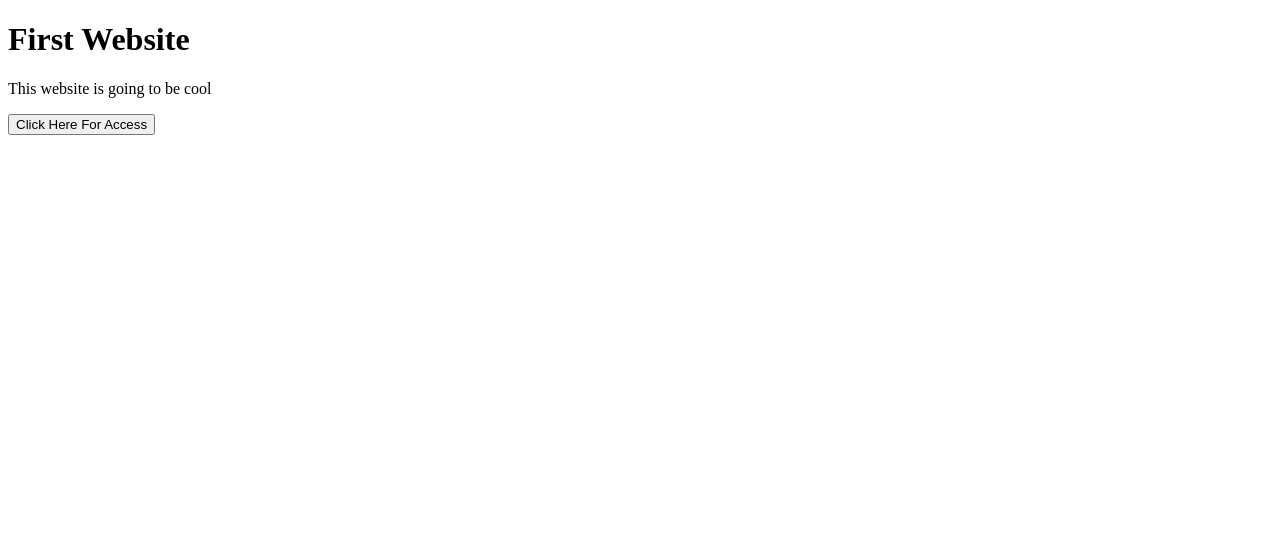
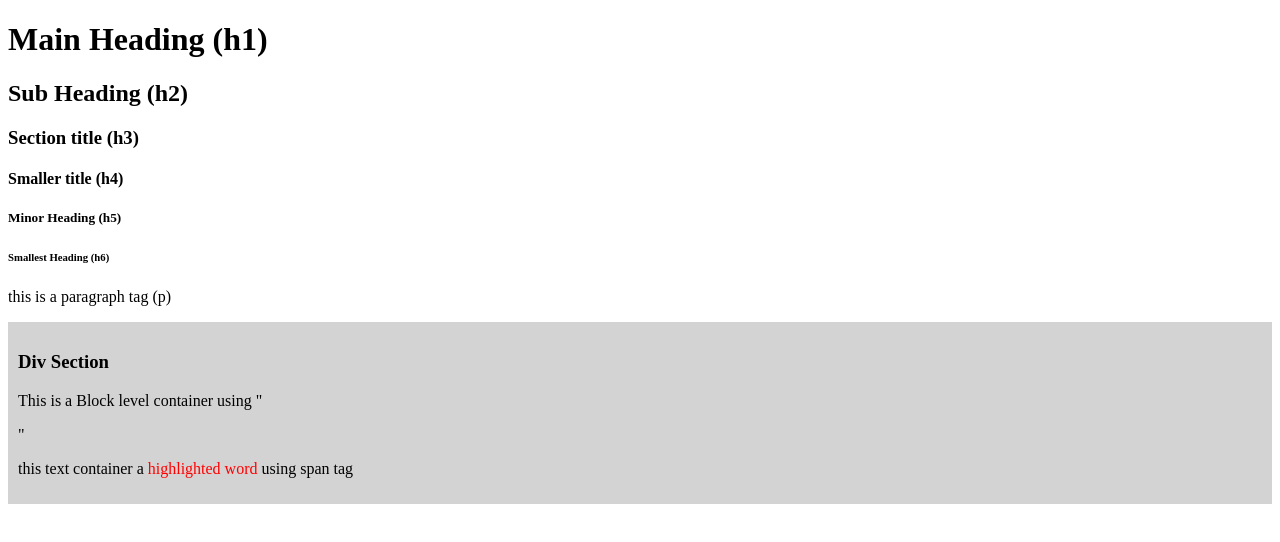
Before and after one commit to BrianJefferson/html-essentials, a plain HTML site: page index.html in a window 1280 px wide. Drawn offline with Linux system fonts and the light colour scheme.

Commit message:
Added tables.html

```diff
--- a/index.html
+++ b/index.html
@@ -14,10 +14,29 @@
 
     <!-- body tag holds all visible content -->
     <body>
-        <h1>First Website</h1>
-        <p>This website is going to be cool</p>
+        <!--header tags h1 - h6 where h1 is the largest and gets progressively smaller-->
+        <h1>Main Heading (h1)</h1>
+        <h2>Sub Heading (h2)</h2>
+        <h3>Section title (h3)</h3>
+        <h4>Smaller title (h4)</h4>
+        <h5>Minor Heading (h5)</h5>
+        <h6>Smallest Heading (h6)</h6>
+        <!-- p tag for description -->
+
+        <p>this is a paragraph tag (p)</p>
+
+        <div style="background-color: lightgray; padding: 10px;">
+            <h3>Div Section</h3>
+            <p>This is a Block level container using "<div>"</p>
+        </div>
+
+        <p>
+            this text container a
+            <span style="color: red">highlighted word</span> using span tag
+        </p>
+
     </body>
 
-    <button>Click Here For Access</button>
+
 
 </html>
```
Also changed, not shown: tables.html (added, +35 -0 lines).
